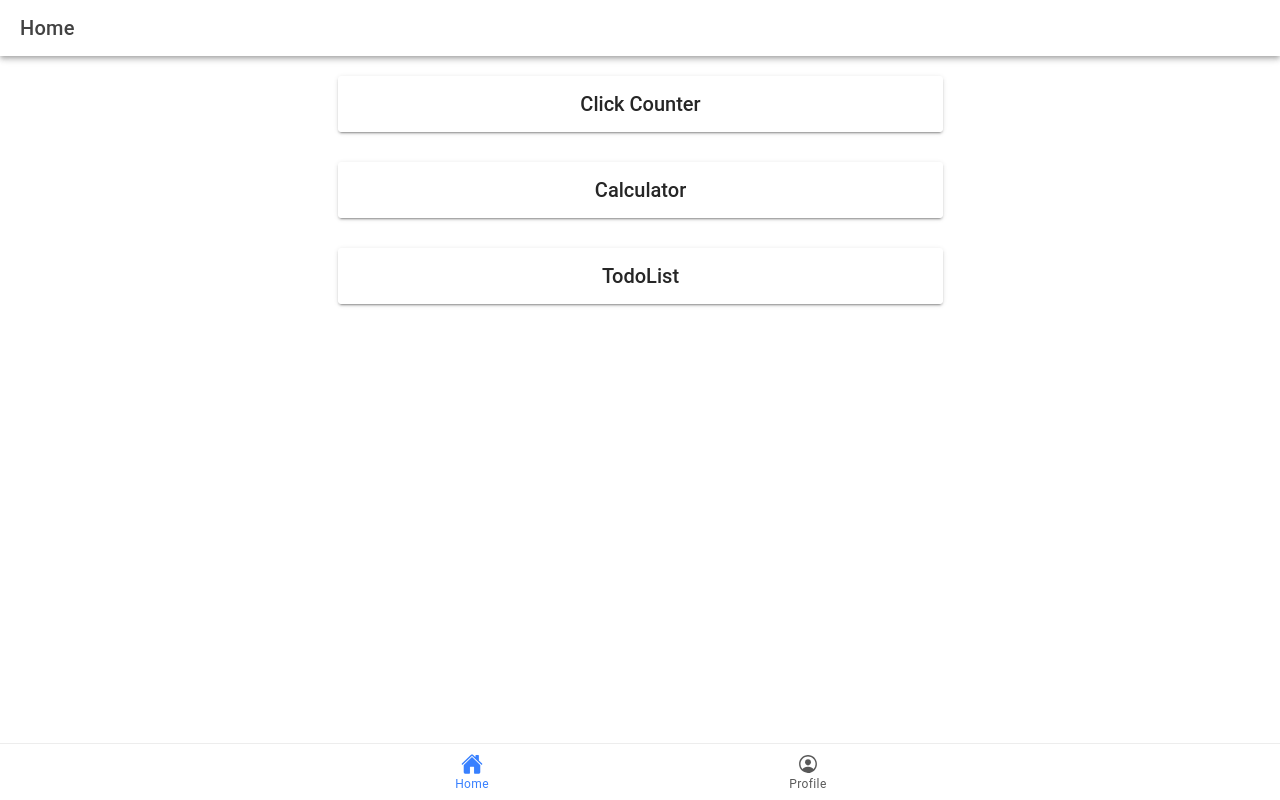
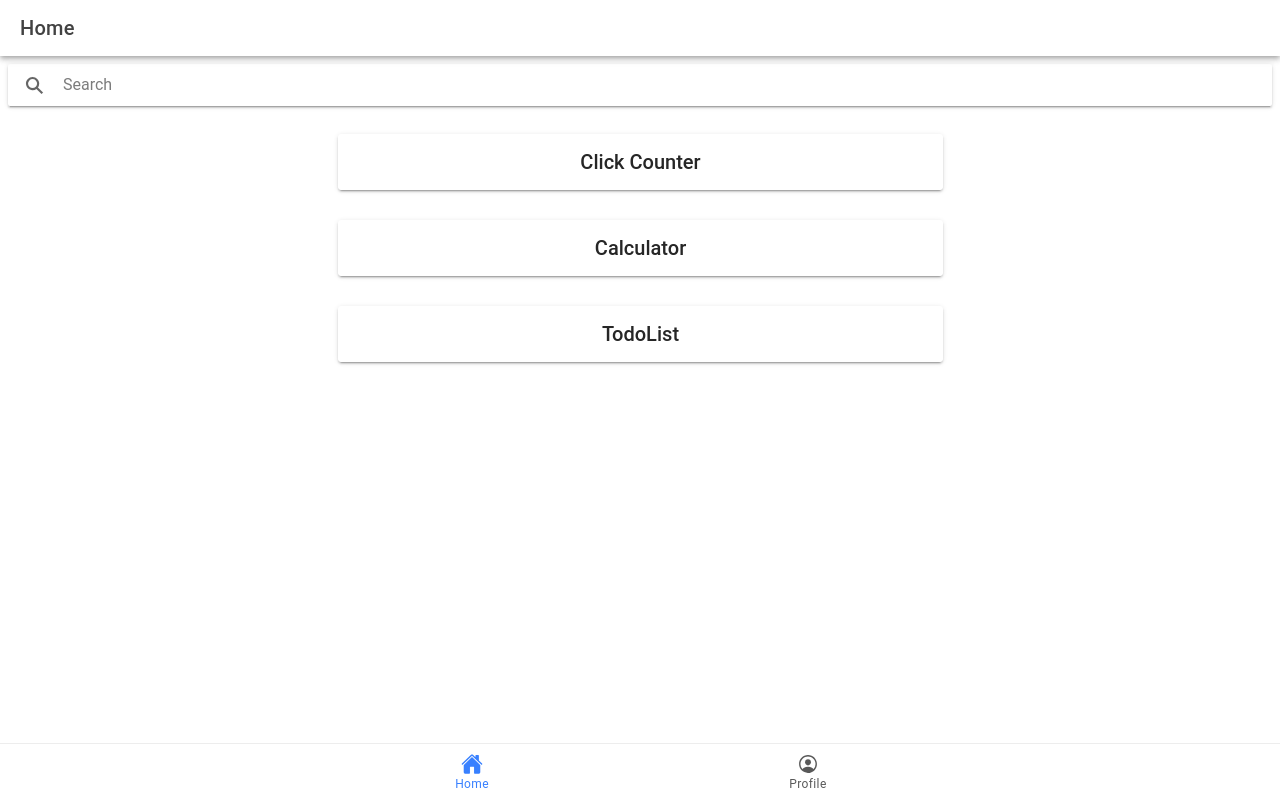
Before and after one commit to JairoTinga/ion-t-tinga, a React (Vite) app: page /home in a window 1280 px wide. Built offline with nearby package versions, Linux system fonts and the light colour scheme.

Commit message:
Added dynamic search on home

```diff
--- a/src/pages/home.tsx
+++ b/src/pages/home.tsx
@@ -1,4 +1,4 @@
-import React from 'react';
+import React, { useState } from 'react';
 import {
   IonContent,
   IonHeader,
@@ -7,76 +7,69 @@ import {
   IonToolbar,
   IonCard,
   IonCardHeader,
-  IonCardSubtitle,
   IonCardTitle,
   IonGrid,
   IonRow,
   IonCol,
   IonRouterLink,
-  IonRouterOutlet
+  IonSearchbar
 } from '@ionic/react';
 import { IonReactRouter } from '@ionic/react-router';
-import { Redirect, Route } from 'react-router-dom';
-import ClickCounter from '../pages/ClickCounter';
-import Calculator from '../pages/Calculator';
+
+// Sample data for cards
+const cardData = [
+  { title: 'Click Counter', route: '/ClickCounter' },
+  { title: 'Calculator', route: '/Calculator' },
+  { title: 'TodoList', route: '/TodoList' }
+];
 
 const Home: React.FC = () => {
+  const [searchTerm, setSearchTerm] = useState<string>('');
+  const [filteredCards, setFilteredCards] = useState<any[]>(cardData);
+
+  // Filter cards based on search term
+  const filterCards = (term: string) => {
+    const filtered = cardData.filter(card =>
+      card.title.toLowerCase().includes(term.toLowerCase())
+    );
+    setFilteredCards(filtered);
+  };
+
   return (
     <IonPage>
-      <IonReactRouter>
       <IonHeader>
         <IonToolbar>
           <IonTitle>Home</IonTitle>
         </IonToolbar>
       </IonHeader>
+
       <IonContent fullscreen>
         <IonHeader collapse="condense">
           <IonToolbar>
             <IonTitle size="large">Home</IonTitle>
           </IonToolbar>
         </IonHeader>
+        <IonSearchbar
+          value={searchTerm}
+          onIonChange={(e) => filterCards(e.detail.value ?? '')}
+        />
         <IonGrid>
-          <IonRow>
+          {filteredCards.map((card, index) => (
+            <IonRow key={index}>
               <IonCol size="12" size-sm="6" offset-sm="3">
-              {/* Click Counter Card */}
-              <IonRouterLink href="/ClickCounter">
+                <IonRouterLink href={card.route}>
                   <IonCard button>
                     <IonCardHeader className="ion-text-center">
-                    <IonCardTitle>Click Counter</IonCardTitle>
+                      <IonCardTitle>{card.title}</IonCardTitle>
                     </IonCardHeader>
                   </IonCard>
                 </IonRouterLink>
               </IonCol>
             </IonRow>
-          <IonRow>
-            <IonCol size="12" size-sm="6" offset-sm="3">
-              {/* Calculator Card */}
-              <IonRouterLink href="/Calculator">
-                <IonCard button>
-                <IonCardHeader className="ion-text-center">
-                    <IonCardTitle>Calculator</IonCardTitle>
-                  </IonCardHeader>
-                </IonCard>
-              </IonRouterLink>
-            </IonCol>
-          </IonRow>
-          <IonRow>
-            <IonCol size="12" size-sm="6" offset-sm="3">
-              {/* Todo Lis Card */}
-              <IonRouterLink href="/TodoList">
-              <IonCard button>
-                <IonCardHeader className="ion-text-center">
-                    <IonCardTitle>TodoList</IonCardTitle>
-                  </IonCardHeader>
-                </IonCard>
-              </IonRouterLink>
-            </IonCol>
-          </IonRow>
+          ))}
         </IonGrid>
       </IonContent>
-      </IonReactRouter>
     </IonPage>
-
   );
 };
 
```
Lines whose indentation alone changed are shown as unchanged.
